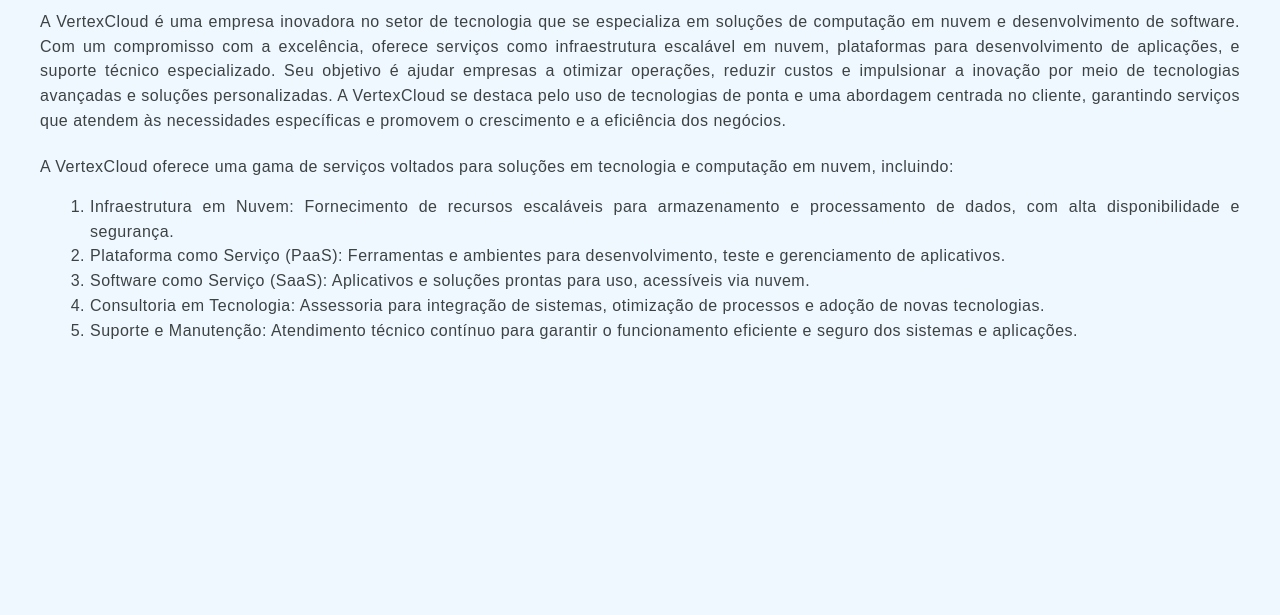
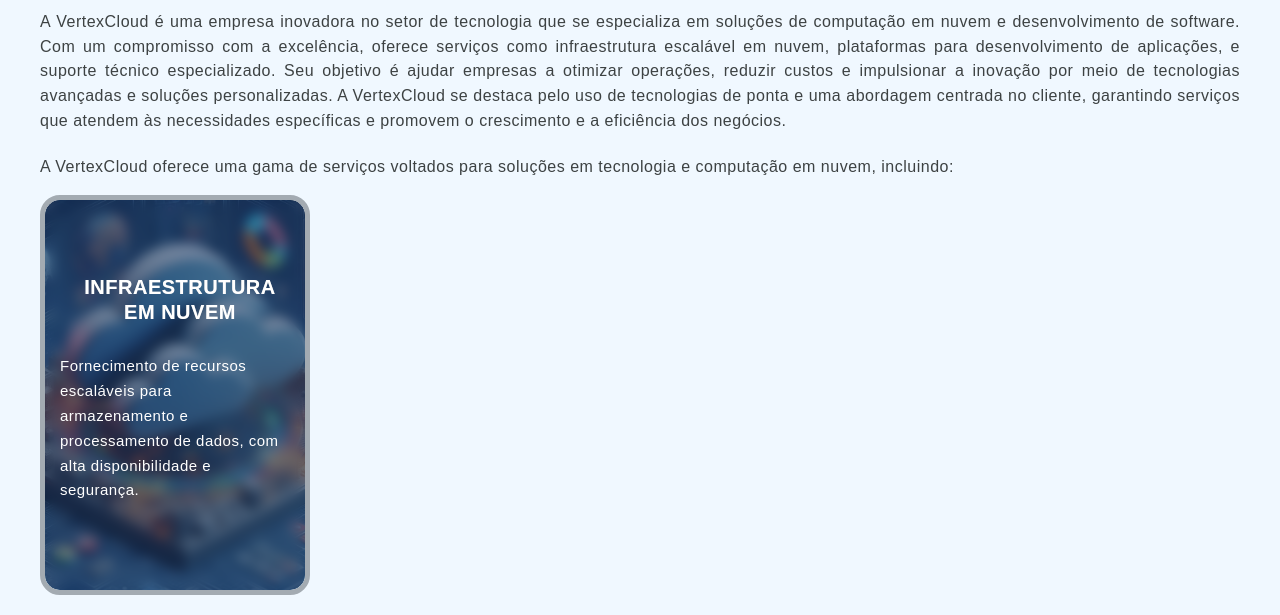
Before and after one commit to LarissaFurtadoOnido/vertexcloud, a plain HTML site: page pag_sobre/sobre.html in a window 1280 px wide. Shown: the part 210-825 px from the top of the page. Before the commit the page ends 800 px from the top, so only its background shows below. Drawn offline with Linux system fonts and the light colour scheme.

Commit message:
criação de cards

```diff
--- a/pag_sobre/sobre.html
+++ b/pag_sobre/sobre.html
@@ -34,7 +34,7 @@
             <p id="p">A VertexCloud oferece uma gama de serviços voltados para soluções em tecnologia e computação em nuvem, incluindo: </p>
         </div>
 
-       <div id="lista">
+       <!--<div class="container" id="lista">
         <ol>
             <li>Infraestrutura em Nuvem: Fornecimento de recursos escaláveis para armazenamento e processamento de dados, com alta disponibilidade e segurança.</li>
             <li>Plataforma como Serviço (PaaS): Ferramentas e ambientes para desenvolvimento, teste e gerenciamento de aplicativos.</li>
@@ -42,9 +42,31 @@
             <li>Consultoria em Tecnologia: Assessoria para integração de sistemas, otimização de processos e adoção de novas tecnologias.</li>
             <li>Suporte e Manutenção: Atendimento técnico contínuo para garantir o funcionamento eficiente e seguro dos sistemas e aplicações.</li>
         </ol>
+       </div>-->
+
+       <div class="card">
+            <img src="/imagens/infraestrutura.jpeg" class="card-img" alt="Infraestrutura">
+            <div class="card-body">
+                <h2 class="card-title">Infraestrutura em Nuvem</h2>
+                <p class="card-info">Fornecimento de recursos escaláveis para armazenamento e processamento de dados, com alta disponibilidade e segurança.</p>
+            </div>
        </div>
 
+       <!--<div class="card">
+            <img src="/imagens/paas.png" alt="PaaS">
+       </div>
 
+       <div class="card">
+            <img src="/imagens/saas.png" alt="SaaS">
+       </div>
+
+       <div class="card">
+            <img src="/imagens/consultoria.png" alt="consultoria">
+       </div>
+
+       <div class="card">
+            <img src="/imagens/manutencao.png" alt="manutencao">
+       </div>-->
     </main>
     <!--<footer>
         <p>&copy; 2024. VertexCloud. Todos os direitos reservados.</p>
--- a/pag_sobre/style.css
+++ b/pag_sobre/style.css
@@ -84,6 +84,10 @@
     margin-left: 20px;
 }
 
+.container{
+    display: flex;
+}
+
 .container, #lista{
     text-align: justify;
     position: relative;
@@ -112,6 +116,60 @@
     margin-left: 20px;
 }
 
+.card{
+    width: 270px;
+    height: 400px;
+    margin-top: 210px;
+    margin-left: 20px;
+    display: flex;
+    position: relative;
+    border: 5px solid #A3ABB2;
+    border-radius: 20px;
+    overflow: hidden;
+}
+
+.card-img{
+    width: 100%;
+    height: 100%;
+    object-fit: cover;
+    border-radius: 15px;
+}
+
+.card-body{
+    width: 100%;
+    height: 100%;
+    top: 0;
+    right: 0;
+    position: absolute;
+    background: #17335d9a;
+    backdrop-filter: blur(6px);
+    color: #fff;
+    padding: 15px;
+    border-radius: 15px;
+}
+
+.card-title{
+    text-transform: uppercase;
+    font-family: "Raleway", sans-serif;
+    font-optical-sizing: auto;
+    font-weight: 550;
+    font-style: normal;
+    font-size: 20px;
+    margin-left: 10px;
+    color: #fff;
+    text-align: center;
+    margin-top: 50px;
+}
+
+.card-info{
+    font-family: "Montserrat", sans-serif;
+    font-optical-sizing: auto;
+    font-weight: 400;
+    font-style: normal;
+    font-size: 15px;
+    margin-top: 20px;
+}
+
 footer{
     font-family: "Montserrat", sans-serif;
     font-optical-sizing: auto;
```
Also changed, not shown: imagens/infraestrutura.jpeg (added).
